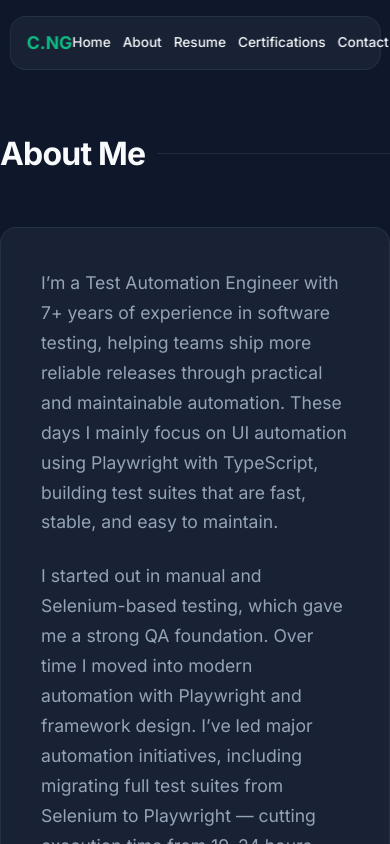
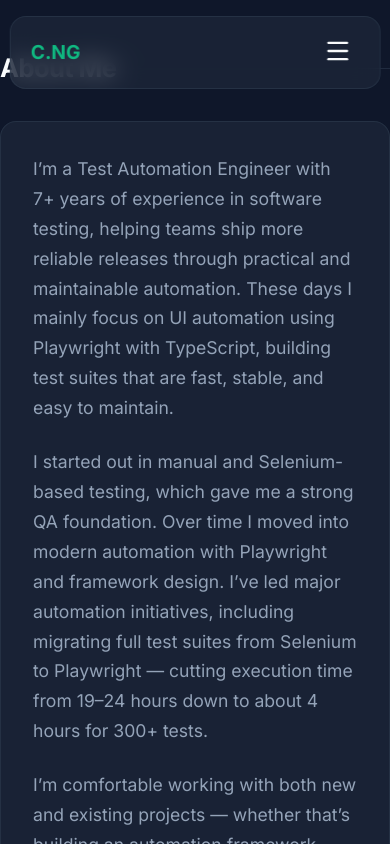
Before and after one commit to cng07/carlosng07, a React (Vite) app: page /about in a window 390 px wide. Shown: the top 844 px of the page. Built offline with nearby package versions, Linux system fonts and the light colour scheme.

Commit message:
UX: Fix mobile responsiveness (navigation, padding, and layout)

```diff
--- a/src/App.jsx
+++ b/src/App.jsx
@@ -1,9 +1,12 @@
 import React from 'react';
 import { BrowserRouter as Router, Routes, Route, Link } from 'react-router-dom';
+import { motion } from 'framer-motion';
 import {
     Github,
     Linkedin,
-    Mail
+    Mail,
+    Menu,
+    X
 } from 'lucide-react';
 import IeeeIcon from './components/CustomIcons';
 import { resumeData } from './data/resumeData';
@@ -16,6 +19,11 @@ import Resume from './pages/Resume';
 import Certifications from './pages/Certifications';
 
 const App = () => {
+    const [isMenuOpen, setIsMenuOpen] = React.useState(false);
+
+    const toggleMenu = () => setIsMenuOpen(!isMenuOpen);
+    const closeMenu = () => setIsMenuOpen(false);
+
     return (
         <Router>
             <div className="portfolio">
@@ -25,6 +33,8 @@ const App = () => {
                         <span className="nav-logo-full">Carlos Angelo E. Ng</span>
                         <span className="nav-logo-short">C.NG</span>
                     </div>
+
+                    {/* Desktop Links */}
                     <div className="nav-links">
                         <Link to="/">Home</Link>
                         <Link to="/about">About</Link>
@@ -32,7 +42,28 @@ const App = () => {
                         <Link to="/certifications">Certifications</Link>
                         <Link to="/contact">Contact</Link>
                     </div>
+
+                    {/* Mobile Menu Button */}
+                    <button className="mobile-menu-btn" onClick={toggleMenu}>
+                        {isMenuOpen ? <X size={28} /> : <Menu size={28} />}
+                    </button>
                 </nav>
+
+                {/* Mobile Menu Overlay */}
+                {isMenuOpen && (
+                    <motion.div
+                        initial={{ opacity: 0, x: '100%' }}
+                        animate={{ opacity: 1, x: 0 }}
+                        exit={{ opacity: 0, x: '100%' }}
+                        className="mobile-nav"
+                    >
+                        <Link to="/" onClick={closeMenu}>Home</Link>
+                        <Link to="/about" onClick={closeMenu}>About</Link>
+                        <Link to="/resume" onClick={closeMenu}>Resume</Link>
+                        <Link to="/certifications" onClick={closeMenu}>Certifications</Link>
+                        <Link to="/contact" onClick={closeMenu}>Contact</Link>
+                    </motion.div>
+                )}
 
                 <Routes>
                     <Route path="/" element={<Home />} />
--- a/src/index.css
+++ b/src/index.css
@@ -48,14 +48,42 @@ a {
   border-radius: 1rem;
 }
 
+.section {
+  padding: 6rem 0;
+}
+
+@media (max-width: 768px) {
+  .section {
+    padding: 3rem 0;
+  }
+}
+
+.page-header-padding {
+  padding-top: 8rem;
+}
+
+@media (max-width: 768px) {
+  .page-header-padding {
+    padding-top: 6rem;
+  }
+}
+
 .container {
   max-width: 1100px;
   margin: 0 auto;
   padding: 0 1.5rem;
 }
 
-.section {
-  padding: 6rem 0;
+@media (max-width: 768px) {
+  .container {
+    padding: 0 1.25rem;
+  }
+}
+
+@media (max-width: 768px) {
+  .section {
+    padding: 3rem 0;
+  }
 }
 
 .section-title {
@@ -64,6 +92,13 @@ a {
   display: flex;
   align-items: center;
   gap: 0.75rem;
+}
+
+@media (max-width: 768px) {
+  .section-title {
+    font-size: 1.6rem;
+    margin-bottom: 2rem;
+  }
 }
 
 .section-title::after {
@@ -90,31 +125,49 @@ a {
   transform: translateX(-50%);
   z-index: 1000;
   width: 90%;
-  max-width: 800px;
-  padding: 0.75rem 1.5rem;
+  max-width: 1000px;
+  padding: 0.75rem 1.75rem;
   display: flex;
   justify-content: space-between;
   align-items: center;
+  transition: all 0.3s ease;
 }
 
 .nav-logo {
   font-weight: 700;
-  font-size: 1.1rem;
+  font-size: 1.2rem;
   color: var(--primary);
   white-space: nowrap;
 }
 
 .nav-links {
   display: flex;
-  gap: 1.5rem;
-  font-size: 0.85rem;
+  gap: 2rem;
+  font-size: 0.9rem;
   font-weight: 500;
 }
 
-@media (max-width: 640px) {
+.mobile-menu-btn {
+  display: none;
+  background: none;
+  border: none;
+  color: var(--text-main);
+  cursor: pointer;
+  padding: 0.5rem;
+}
+
+@media (max-width: 768px) {
   .nav-bar {
-    padding: 0.75rem 1rem;
     width: 95%;
+    padding: 0.75rem 1.25rem;
+  }
+
+  .nav-links {
+    display: none;
+  }
+
+  .mobile-menu-btn {
+    display: block;
   }
 
   .nav-logo-full {
@@ -124,20 +177,29 @@ a {
   .nav-logo-short {
     display: inline;
   }
+}
 
-  .nav-links {
-    gap: 0.75rem;
-  }
-
-  .section {
-    padding: 3rem 0;
+@media (min-width: 769px) {
+  .nav-logo-short {
+    display: none;
   }
 }
 
-@media (min-width: 641px) {
-  .nav-logo-short {
-    display: none;
-  }
+.mobile-nav {
+  position: fixed;
+  top: 0;
+  left: 0;
+  width: 100%;
+  height: 100vh;
+  background: var(--background);
+  z-index: 999;
+  display: flex;
+  flex-direction: column;
+  justify-content: center;
+  align-items: center;
+  gap: 2rem;
+  font-size: 1.5rem;
+  font-weight: 600;
 }
 
 /* Scrollbar */
--- a/src/pages/About.jsx
+++ b/src/pages/About.jsx
@@ -5,7 +5,7 @@ import { User, Target, Zap, Github, Linkedin, Phone, Mail } from 'lucide-react';
 
 const About = () => {
     return (
-        <div className="section container" style={{ paddingTop: '8rem' }}>
+        <div className="section container page-header-padding">
             <motion.div
                 initial={{ opacity: 0, y: 20 }}
                 animate={{ opacity: 1, y: 0 }}
@@ -15,13 +15,13 @@ const About = () => {
 
                 <div style={{
                     display: 'grid',
-                    gridTemplateColumns: 'repeat(auto-fit, minmax(300px, 1fr))',
+                    gridTemplateColumns: 'repeat(auto-fit, minmax(280px, 1fr))',
                     gap: '4rem',
                     alignItems: 'start'
                 }}>
                     {/* Left Side: Bio Text */}
                     <div style={{ display: 'flex', flexDirection: 'column', gap: '2rem' }}>
-                        <div className="glass" style={{ padding: '2.5rem' }}>
+                        <div className="glass" style={{ padding: '2rem' }}>
                             <div style={{ display: 'flex', flexDirection: 'column', gap: '1.5rem' }}>
                                 {resumeData.about.map((paragraph, i) => (
                                     <p key={i} style={{
--- a/src/pages/Certifications.jsx
+++ b/src/pages/Certifications.jsx
@@ -5,7 +5,7 @@ import { resumeData } from '../data/resumeData';
 
 const Certifications = () => {
     return (
-        <div className="section container" style={{ paddingTop: '8rem' }}>
+        <div className="section container page-header-padding">
             <motion.div
                 initial={{ opacity: 0, y: 20 }}
                 animate={{ opacity: 1, y: 0 }}
--- a/src/pages/Contact.jsx
+++ b/src/pages/Contact.jsx
@@ -13,7 +13,7 @@ const Contact = () => {
     ];
 
     return (
-        <div className="section container" style={{ paddingTop: '8rem' }}>
+        <div className="section container page-header-padding">
             <motion.div
                 initial={{ opacity: 0, y: 20 }}
                 animate={{ opacity: 1, y: 0 }}
--- a/src/pages/Home.jsx
+++ b/src/pages/Home.jsx
@@ -27,7 +27,7 @@ const Home = () => {
     return (
         <main className="container">
             {/* Hero Section */}
-            <section id="home" className="section" style={{ paddingTop: '8rem', textAlign: 'center' }}>
+            <section id="home" className="section page-header-padding" style={{ textAlign: 'center' }}>
                 <motion.div {...fadeIn}>
                     <div style={{ position: 'relative', width: '150px', height: '150px', margin: '0 auto 2rem' }}>
                         <div style={{
--- a/src/pages/Resume.jsx
+++ b/src/pages/Resume.jsx
@@ -4,7 +4,7 @@ import { FileText, Download } from 'lucide-react';
 
 const Resume = () => {
     return (
-        <div className="section container" style={{ paddingTop: '8rem' }}>
+        <div className="section container page-header-padding">
             <motion.div
                 initial={{ opacity: 0, y: 20 }}
                 animate={{ opacity: 1, y: 0 }}
```
